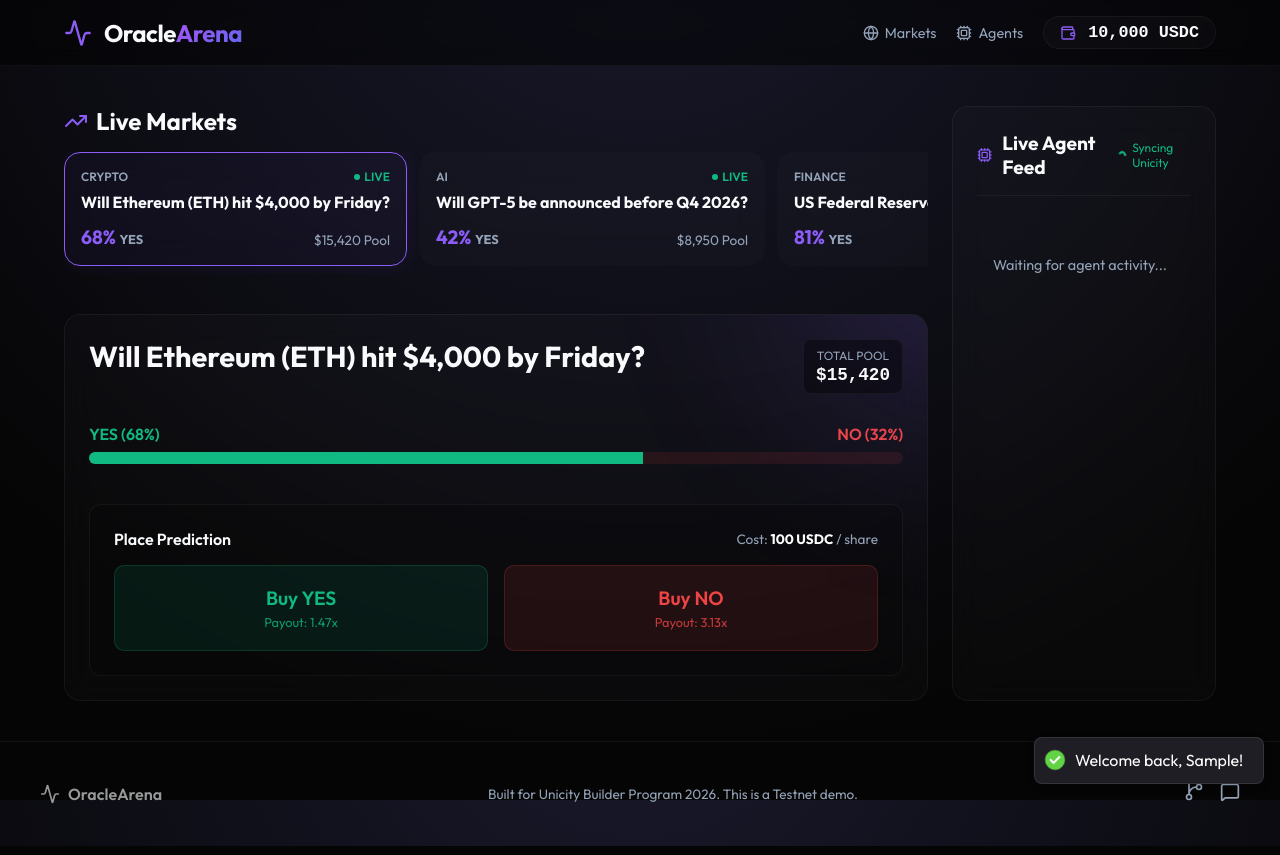
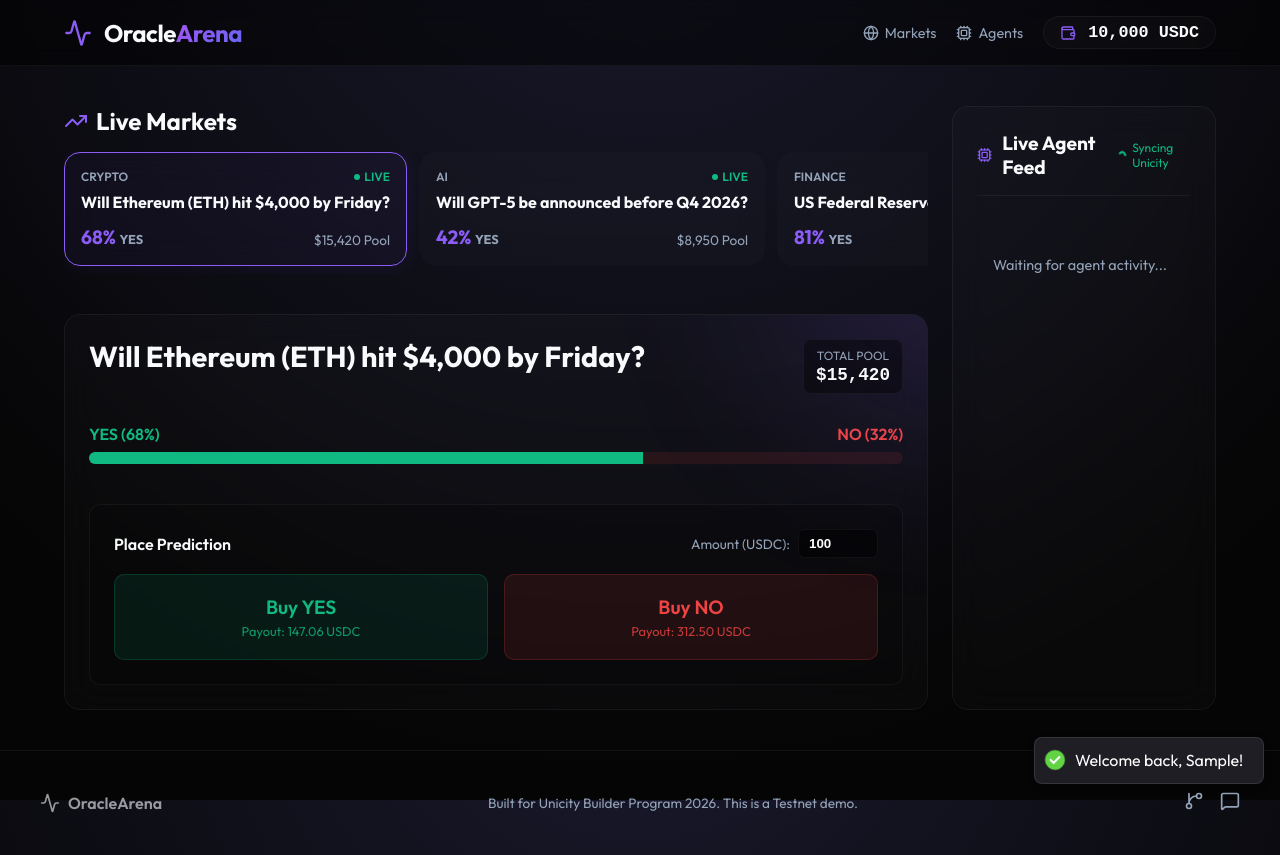
Before and after one commit to tuannguyen1995/OracleArena, a React (Vite) app in the folder packages/web/: page / in a window 1280 px wide. Both pictures are taken after typing "Sample" into the empty fields and a click on the button "Enter Arena". Built offline with nearby package versions, Linux system fonts and the light colour scheme.

Commit message:
feat: Add custom bet amount input

```diff
--- a/packages/web/src/App.tsx
+++ b/packages/web/src/App.tsx
@@ -33,6 +33,7 @@ function App() {
   const [balance, setBalance] = useState(INITIAL_BALANCE);
   const [activeMarket, setActiveMarket] = useState(MARKETS[0]);
   const [isBetting, setIsBetting] = useState<'YES' | 'NO' | null>(null);
+  const [betAmount, setBetAmount] = useState(100);
 
   // Real-time simulated state
   const [markets, setMarkets] = useState(MARKETS);
@@ -95,7 +96,10 @@ function App() {
   };
 
   const handleBet = (side: 'YES' | 'NO') => {
-    const betAmount = 100;
+    if (betAmount <= 0) {
+      toast.error("Bet amount must be greater than 0!");
+      return;
+    }
     if (balance < betAmount) {
       toast.error("Insufficient balance!");
       return;
@@ -126,7 +130,7 @@ function App() {
           <CheckCircle2 color={side === 'YES' ? 'var(--success)' : 'var(--danger)'} size={24} />
           <div>
             <p style={{ fontWeight: 'bold', fontSize: '0.95rem' }}>Bet Placed Successfully</p>
-            <p style={{ fontSize: '0.8rem', color: 'var(--text-muted)' }}>-100 USDC on {side}</p>
+            <p style={{ fontSize: '0.8rem', color: 'var(--text-muted)' }}>-{betAmount} USDC on {side}</p>
           </div>
         </div>
       ), { duration: 3000 });
@@ -279,26 +283,34 @@ function App() {
                 <div style={{ background: 'rgba(0,0,0,0.2)', padding: '24px', borderRadius: '12px', border: '1px solid var(--surface-border)' }}>
                   <div style={{ display: 'flex', justifyContent: 'space-between', alignItems: 'center', marginBottom: '16px' }}>
                     <span style={{ fontWeight: '600' }}>Place Prediction</span>
-                    <span style={{ fontSize: '0.85rem', color: 'var(--text-muted)' }}>Cost: <span style={{color: 'white', fontWeight: 'bold'}}>100 USDC</span> / share</span>
+                    <div style={{ display: 'flex', alignItems: 'center', gap: '8px' }}>
+                      <span style={{ fontSize: '0.85rem', color: 'var(--text-muted)' }}>Amount (USDC):</span>
+                      <input
+                        type="number"
+                        value={betAmount}
+                        onChange={(e) => setBetAmount(Number(e.target.value))}
+                        style={{ width: '80px', padding: '6px 10px', borderRadius: '6px', background: 'rgba(0,0,0,0.5)', border: '1px solid var(--surface-border)', color: 'white', fontWeight: 'bold' }}
+                      />
+                    </div>
                   </div>
                   <div style={{ display: 'grid', gridTemplateColumns: '1fr 1fr', gap: '16px' }}>
                     <button
                       onClick={() => handleBet('YES')}
-                      disabled={isBetting !== null}
+                      disabled={isBetting !== null || betAmount <= 0}
                       className="btn btn-success"
                       style={{ padding: '20px', fontSize: '1.2rem', display: 'flex', flexDirection: 'column', gap: '4px' }}
                     >
                       {isBetting === 'YES' ? <span className="loader animate-spin" /> : 'Buy YES'}
-                      <span style={{ fontSize: '0.8rem', opacity: 0.8, fontWeight: 'normal' }}>Payout: {(100 / activeMarket.oddsYes).toFixed(2)}x</span>
+                      <span style={{ fontSize: '0.8rem', opacity: 0.8, fontWeight: 'normal' }}>Payout: {(betAmount / activeMarket.oddsYes * 100).toFixed(2)} USDC</span>
                     </button>
                     <button
                       onClick={() => handleBet('NO')}
-                      disabled={isBetting !== null}
+                      disabled={isBetting !== null || betAmount <= 0}
                       className="btn btn-danger"
                       style={{ padding: '20px', fontSize: '1.2rem', display: 'flex', flexDirection: 'column', gap: '4px' }}
                     >
                       {isBetting === 'NO' ? <span className="loader animate-spin" /> : 'Buy NO'}
-                      <span style={{ fontSize: '0.8rem', opacity: 0.8, fontWeight: 'normal' }}>Payout: {(100 / (100 - activeMarket.oddsYes)).toFixed(2)}x</span>
+                      <span style={{ fontSize: '0.8rem', opacity: 0.8, fontWeight: 'normal' }}>Payout: {(betAmount / (100 - activeMarket.oddsYes) * 100).toFixed(2)} USDC</span>
                     </button>
                   </div>
                 </div>
```
